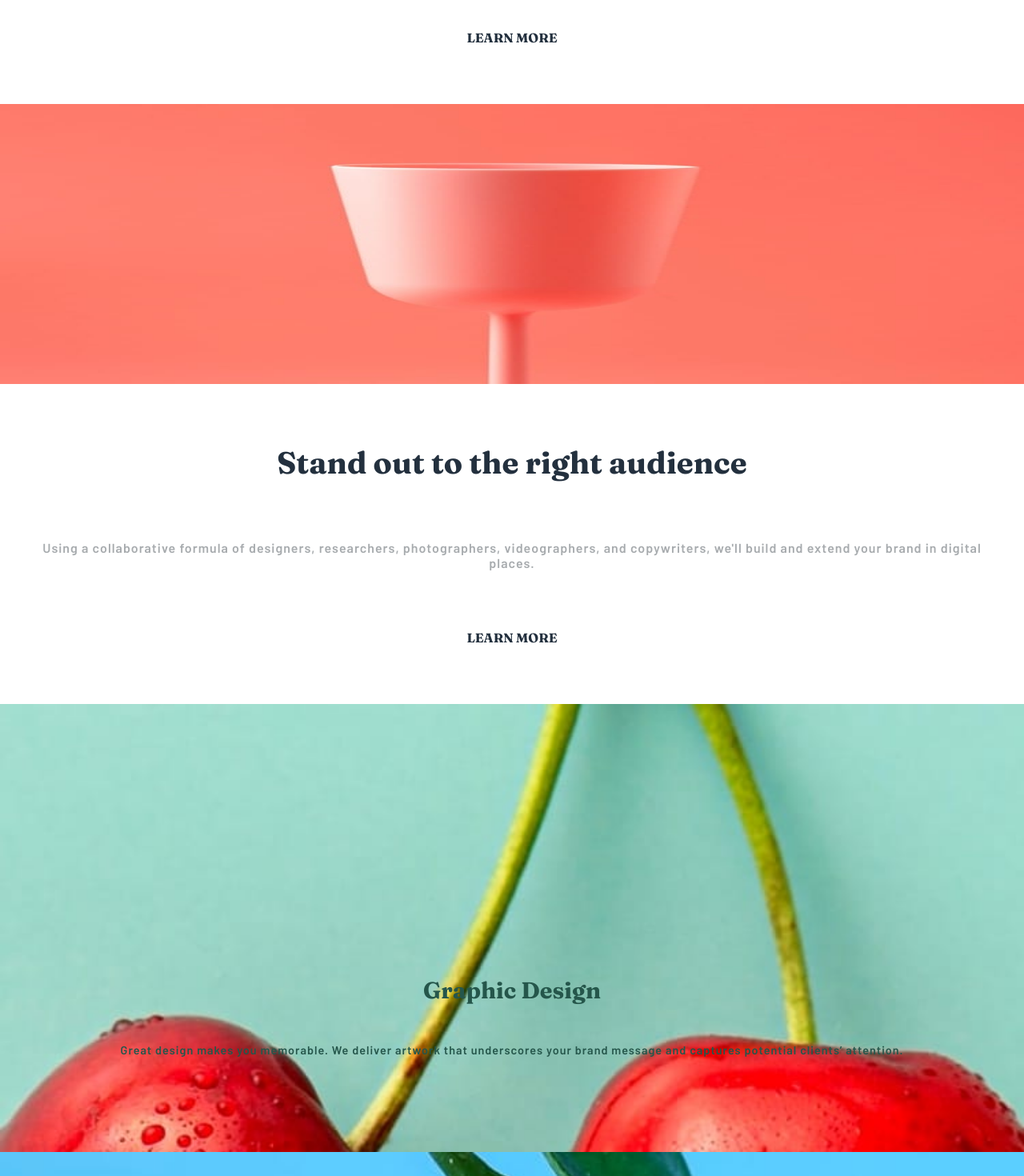
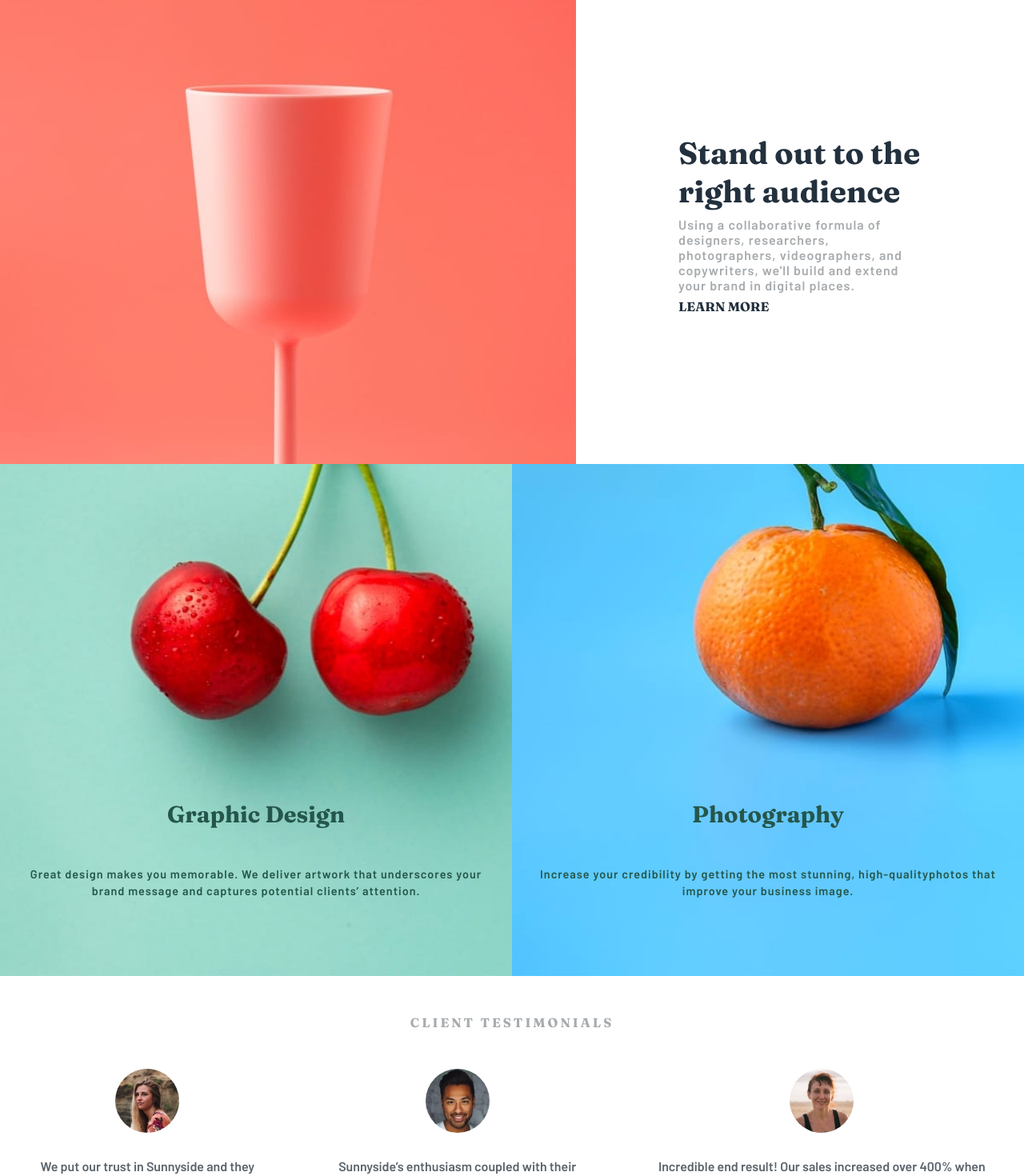
Before and after one commit to paulboguta/sunnyside-landing-page, a React (Create React App) app: page / in a window 1280 px wide. Shown: the part 1100-2570 px from the top of the page at 80% size. Built offline with nearby package versions, Linux system fonts and the light colour scheme.

Commit message:
finish responsiveness

```diff
--- a/src/components/Header/Header.jsx
+++ b/src/components/Header/Header.jsx
@@ -1,6 +1,7 @@
 import React from "react";
 import styled from "styled-components";
-import BackgroundHeader from "../../images/mobile/image-header.jpg";
+import BackgroundHeaderMobile from "../../images/mobile/image-header.jpg";
+import BackgroundHeader from "../../images/desktop/image-header.jpg";
 import Nav from "./Nav";
 import ArrowDown from "../UI/ArrowDown";
 
@@ -21,9 +22,14 @@
   background-image: url(${BackgroundHeader});
   background-repeat: no-repeat;
   background-size: cover;
+  background-position: center;
 
   display: flex;
   flex-direction: column;
+
+  @media screen and (max-width: 768px) {
+    background-image: url(${BackgroundHeaderMobile});
+  }
 `;
 
 const Heading = styled.h1`
--- a/src/components/Sections/Footer/Footer.jsx
+++ b/src/components/Sections/Footer/Footer.jsx
@@ -34,9 +34,11 @@
   background-color: var(--light-cyan);
   display: flex;
   flex-direction: column;
+  align-items: center;
 
   img {
-    padding-inline: 7rem;
+    width: 20%;
+    height: 20%;
     margin-top: 3rem;
     margin-bottom: 3rem;
     filter: invert(47%) sepia(63%) saturate(271%) hue-rotate(118deg)
@@ -47,6 +49,7 @@
 const Links = styled.div`
   display: flex;
   justify-content: space-around;
+  gap: 5rem;
 
   a {
     color: var(--dark-cyan-moderate);
--- a/src/components/Sections/Gallery/Gallery.jsx
+++ b/src/components/Sections/Gallery/Gallery.jsx
@@ -4,19 +4,31 @@
 import GalleryMilkMobile from "../../../images/mobile/image-gallery-milkbottles.jpg";
 import GalleryConeMobile from "../../../images/mobile/image-gallery-cone.jpg";
 import GallerySugarMobile from "../../../images/mobile/image-gallery-sugar-cubes.jpg";
+import GalleryOrangeDesktop from "../../../images/desktop/image-gallery-orange.jpg";
+import GalleryMilkDesktop from "../../../images/desktop/image-gallery-milkbottles.jpg";
+import GalleryConeDesktop from "../../../images/desktop/image-gallery-cone.jpg";
+import GallerySugarDesktop from "../../../images/desktop/image-gallery-sugarcubes.jpg";
 
 const Gallery = () => {
   return (
-    <Wrapper>
-      <img src={GalleryMilkMobile} />
-      <img src={GalleryOrangeMobile} />
-      <img src={GalleryConeMobile} />
-      <img src={GallerySugarMobile} />
-    </Wrapper>
+    <React.Fragment>
+      <WrapperMobile>
+        <img src={GalleryMilkMobile} />
+        <img src={GalleryOrangeMobile} />
+        <img src={GalleryConeMobile} />
+        <img src={GallerySugarMobile} />
+      </WrapperMobile>
+      <WrapperDesktop>
+        <img src={GalleryMilkDesktop} />
+        <img src={GalleryOrangeDesktop} />
+        <img src={GalleryConeDesktop} />
+        <img src={GallerySugarDesktop} />
+      </WrapperDesktop>
+    </React.Fragment>
   );
 };
 
-const Wrapper = styled.div`
+const WrapperMobile = styled.div`
   margin-top: 140px;
   width: 100vw;
   display: grid;
@@ -26,6 +38,23 @@
   img {
     width: 50vw;
   }
+  @media screen and (min-width: 768px) {
+    display: none;
+  }
+`;
+
+const WrapperDesktop = styled.div`
+  margin-top: 140px;
+  width: 100vw;
+  display: flex;
+
+  img {
+    width: 25vw;
+  }
+
+  @media screen and (max-width: 768px) {
+    display: none;
+  }
 `;
 
 export default Gallery;
--- a/src/components/Sections/Intro/Intro.jsx
+++ b/src/components/Sections/Intro/Intro.jsx
@@ -1,39 +1,57 @@
 import React from "react";
-import ImgTransform from "../../../images/mobile/image-transform.jpg";
-import ImgStandOut from "../../../images/mobile/image-stand-out.jpg";
-import ImgPhotography from "../../../images/mobile/image-photography.jpg";
-import ImgGraphicDesign from "../../../images/mobile/image-graphic-design.jpg";
+import styled from "styled-components";
+import ImgTransformDesktop from "../../../images/desktop/image-transform.jpg";
+import ImgStandOutDesktop from "../../../images/desktop/image-stand-out.jpg";
+import ImgPhotographyDesktop from "../../../images/desktop/image-photography.jpg";
+import ImgGraphicDesignDesktop from "../../../images/desktop/image-graphic-design.jpg";
 import IntroSection1 from "./IntroSection1";
 import IntroSection2 from "./IntroSection2";
 import Data from "./Data.json";
+import IntroMobile from "./IntroMobile";
 
 const Intro = () => {
   return (
-    <div>
+    <React.Fragment>
+      <div className="mediaqueries-desktop">
         <IntroSection1
-        img={ImgTransform}
+          img={ImgTransformDesktop}
           alt="Egg on yellow background"
           header="Transform your brand"
           description={Data.descriptions.description1}
+          direction="row-reverse"
         />
         <IntroSection1
-        img={ImgStandOut}
+          img={ImgStandOutDesktop}
           alt="Mat pinkish glass on pink background"
           header="Stand out to the right audience"
           description={Data.descriptions.description2}
+          direction="row"
         />
+        <Wrapper>
           <IntroSection2
-        img={ImgGraphicDesign}
+            img={ImgGraphicDesignDesktop}
             header="Graphic Design"
             description={Data.descriptions.description3}
           />
           <IntroSection2
-        img={ImgPhotography}
+            img={ImgPhotographyDesktop}
             header="Photography"
             description={Data.descriptions.description4}
           />
+        </Wrapper>
       </div>
+      <IntroMobile />
+    </React.Fragment>
   );
 };
 
+const Wrapper = styled.div`
+  display: flex;
+  flex-direction: column;
+
+  @media screen and (min-width: 768px) {
+    flex-direction: row;
+  }
+`;
+
 export default Intro;
--- /dev/null
+++ b/src/components/Sections/Intro/IntroMobile.jsx
@@ -0,0 +1,49 @@
+import React from "react";
+import styled from "styled-components";
+import ImgTransformMobile from "../../../images/mobile/image-transform.jpg";
+import ImgStandOutMobile from "../../../images/mobile/image-stand-out.jpg";
+import ImgPhotographyMobile from "../../../images/mobile/image-photography.jpg";
+import ImgGraphicDesignMobile from "../../../images/mobile/image-graphic-design.jpg";
+import IntroSection1 from "./IntroSection1";
+import IntroSection2 from "./IntroSection2";
+import Data from "./Data.json";
+
+const IntroMobile = () => {
+  return (
+    <div className="mediaqueries-mobile">
+      <IntroSection1
+        img={ImgTransformMobile}
+        alt="Egg on yellow background"
+        header="Transform your brand"
+        description={Data.descriptions.description1}
+        direction="row-reverse"
+      />
+      <IntroSection1
+        img={ImgStandOutMobile}
+        alt="Mat pinkish glass on pink background"
+        header="Stand out to the right audience"
+        description={Data.descriptions.description2}
+        direction="row"
+      />
+      <Wrapper>
+        <IntroSection2
+          img={ImgGraphicDesignMobile}
+          header="Graphic Design"
+          description={Data.descriptions.description3}
+        />
+        <IntroSection2
+          img={ImgPhotographyMobile}
+          header="Photography"
+          description={Data.descriptions.description4}
+        />
+      </Wrapper>
+    </div>
+  );
+};
+
+const Wrapper = styled.div`
+  display: flex;
+  flex-direction: column;
+`;
+
+export default IntroMobile;
--- a/src/components/Sections/Intro/IntroSection1.jsx
+++ b/src/components/Sections/Intro/IntroSection1.jsx
@@ -3,7 +3,7 @@
 
 const IntroSection = (props) => {
   return (
-    <Wrapper>
+    <Wrapper direction={props.direction}>
       <img src={props.img} alt={props.alt} />
       <TextContent>
         <h1>{props.header}</h1>
@@ -20,9 +20,14 @@
   align-items: center;
   text-align: center;
 
-  img {
-    height: 350px;
+  @media screen and (min-width: 768px) {
+    flex-direction: ${(props) => props.direction};
+    justify-content: flex-start;
     width: 100%;
+
+    img {
+      height: 50%;
+    }
   }
 `;
 
@@ -53,6 +58,12 @@
     text-decoration: none;
     text-transform: uppercase;
   }
+
+  @media screen and (min-width: 768px) {
+    text-align: left;
+    padding: 5rem;
+    padding-inline: 8rem;
+  }
 `;
 
 export default IntroSection;
--- a/src/components/Sections/Intro/IntroSection2.jsx
+++ b/src/components/Sections/Intro/IntroSection2.jsx
@@ -13,7 +13,7 @@
 };
 
 const Wrapper = styled.div`
-  height: 70vh;
+  height: 80vh;
   background-image: url(${(props) => props.background});
   background-size: cover;
   background-repeat: no-repeat;
@@ -22,6 +22,10 @@
   flex-direction: column;
   justify-content: flex-end;
   align-items: center;
+
+  @media screen and (min-width: 768px) {
+    width: 50%;
+  }
 `;
 
 const TextContent = styled.div`
--- a/src/components/Sections/Testimonials/Testimonials.jsx
+++ b/src/components/Sections/Testimonials/Testimonials.jsx
@@ -10,6 +10,7 @@
   return (
     <Wrapper>
       <h3>Client Testimonials</h3>
+      <Flex>
         <Testimonial
           img={ImgEmily}
           text={Data.testimonials.testimonial1}
@@ -28,6 +29,7 @@
           name="Jennie F."
           title="Business Owner"
         />
+      </Flex>
     </Wrapper>
   );
 };
@@ -43,4 +45,10 @@
     margin-top: 3rem;
   }
 `;
+
+const Flex = styled.div`
+  @media screen and (min-width: 768px) {
+    display: flex;
+  }
+`;
 export default Testimonials;
--- a/src/components/UI/UI.scss
+++ b/src/components/UI/UI.scss
@@ -26,6 +26,7 @@
     font-family: var(--font-barlow);
     height: 100vh;
     width: 100%;
+    overflow-x: hidden;
 }
 
 // universal classes
```
Lines whose indentation alone changed are shown as unchanged.
